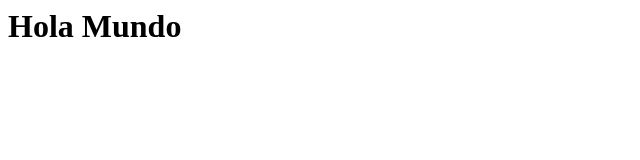
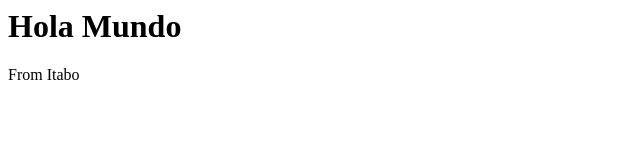
Before and after one commit to misscs/macile-git-learnings, a plain HTML site: page index.html in a window 1280 px wide. Shown: the full height of the page, 0-640 px from the left. Drawn offline with Linux system fonts and the light colour scheme.

Commit message:
Add a byline

```diff
--- a/index.html
+++ b/index.html
@@ -7,6 +7,7 @@
 <body>
 
 <h1>Hola Mundo</h1>
+<p>From Itabo</p>
 
 </body>
 
```
